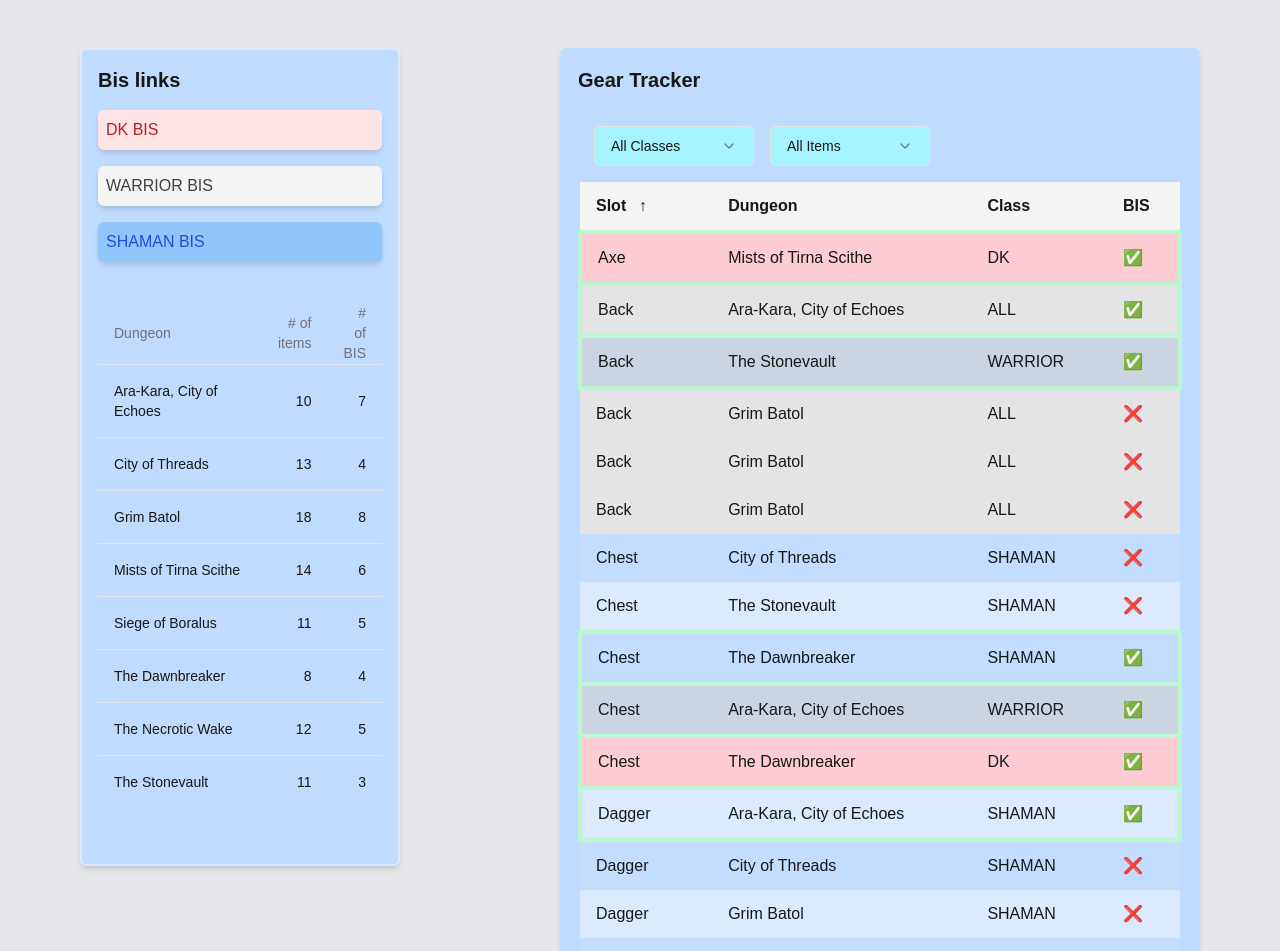
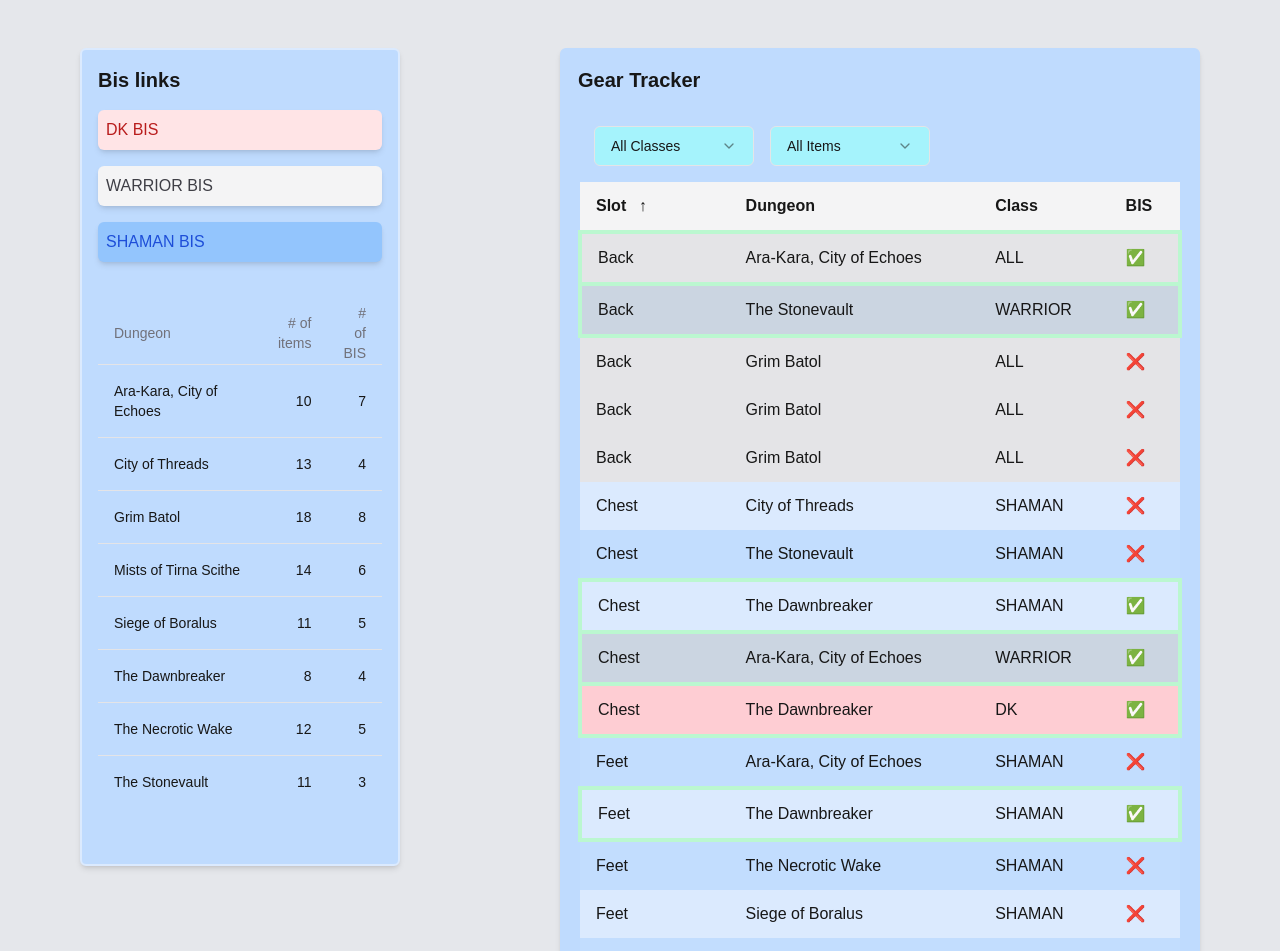
Before and after one commit to MikeH1990/GearTracker, a Next.js app: page / in a window 1280 px wide. Shown: the top 951 px of the page. Built offline with nearby package versions, Linux system fonts and the light colour scheme.

Commit message:
fixed slot names

```diff
--- a/app/MData.js
+++ b/app/MData.js
@@ -105,18 +105,18 @@ export default [
     class: "any",
   },
   {
-    Slot: "Axe",
+    Slot: "Two Handed",
     Dungeon: "Mists of Tirna Scithe",
     BIS: true,
     class: "DK",
   },
   {
-    Slot: "Mace",
+    Slot: "Two Handed",
     Dungeon: "Siege of Boralus",
     BIS: false,
     class: "DK",
   },
-  { Slot: "Mace", Dungeon: "Grim Batol", BIS: true, class: "warrior" },
+  { Slot: "Two Handed", Dungeon: "Grim Batol", BIS: true, class: "warrior" },
   {
     Slot: "Staff",
     Dungeon: "City of Threads",
@@ -137,25 +137,25 @@ export default [
   },
   { Slot: "Staff", Dungeon: "Grim Batol", BIS: false, class: "shaman" },
   {
-    Slot: "Dagger",
+    Slot: "One Handed",
     Dungeon: "Ara-Kara, City of Echoes",
     BIS: true,
     class: "shaman",
   },
   {
-    Slot: "Dagger",
+    Slot: "One Handed",
     Dungeon: "City of Threads",
     BIS: false,
     class: "shaman",
   },
   {
-    Slot: "Dagger",
+    Slot: "One Handed",
     Dungeon: "Grim Batol",
     BIS: false,
     class: "shaman",
   },
   {
-    Slot: "Mace",
+    Slot: "One Handed",
     Dungeon: "Mists of Tirna Scithe",
     BIS: false,
     class: "shaman",
--- a/components/class-item-filters.tsx
+++ b/components/class-item-filters.tsx
@@ -32,13 +32,16 @@ export function ClassItemFilters({
     "Back",
     "Chest",
     "Wrist",
-    "Gloves",
-    "Belt",
+    "Hands",
+    "Waist",
     "Legs",
-    "Boots",
-    "Ring",
+    "Feet",
+    "Finger",
     "Trinket",
-    "Weapons",
+    "Two Handed",
+    "One Handed",
+    "Staff",
+    "Shield",
   ];
 
   return (
```
